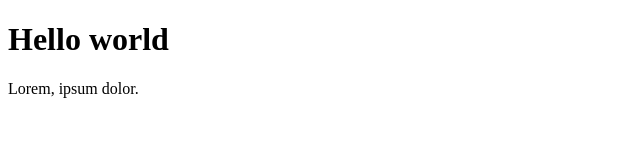
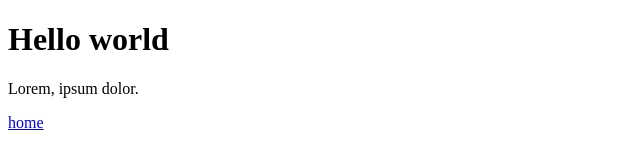
Before and after one commit to nishonov95/github_tutorial, a plain HTML site: page index.html in a window 1280 px wide. Shown: the full height of the page, 0-640 px from the left. Drawn offline with Linux system fonts and the light colour scheme.

Commit message:
a qoshildi

```diff
--- a/index.html
+++ b/index.html
@@ -9,5 +9,6 @@
 <body>
     <h1>Hello world</h1>
     <p>Lorem, ipsum dolor.</p>
+    <a href="###">home</a>
 </body>
 </html>
```
